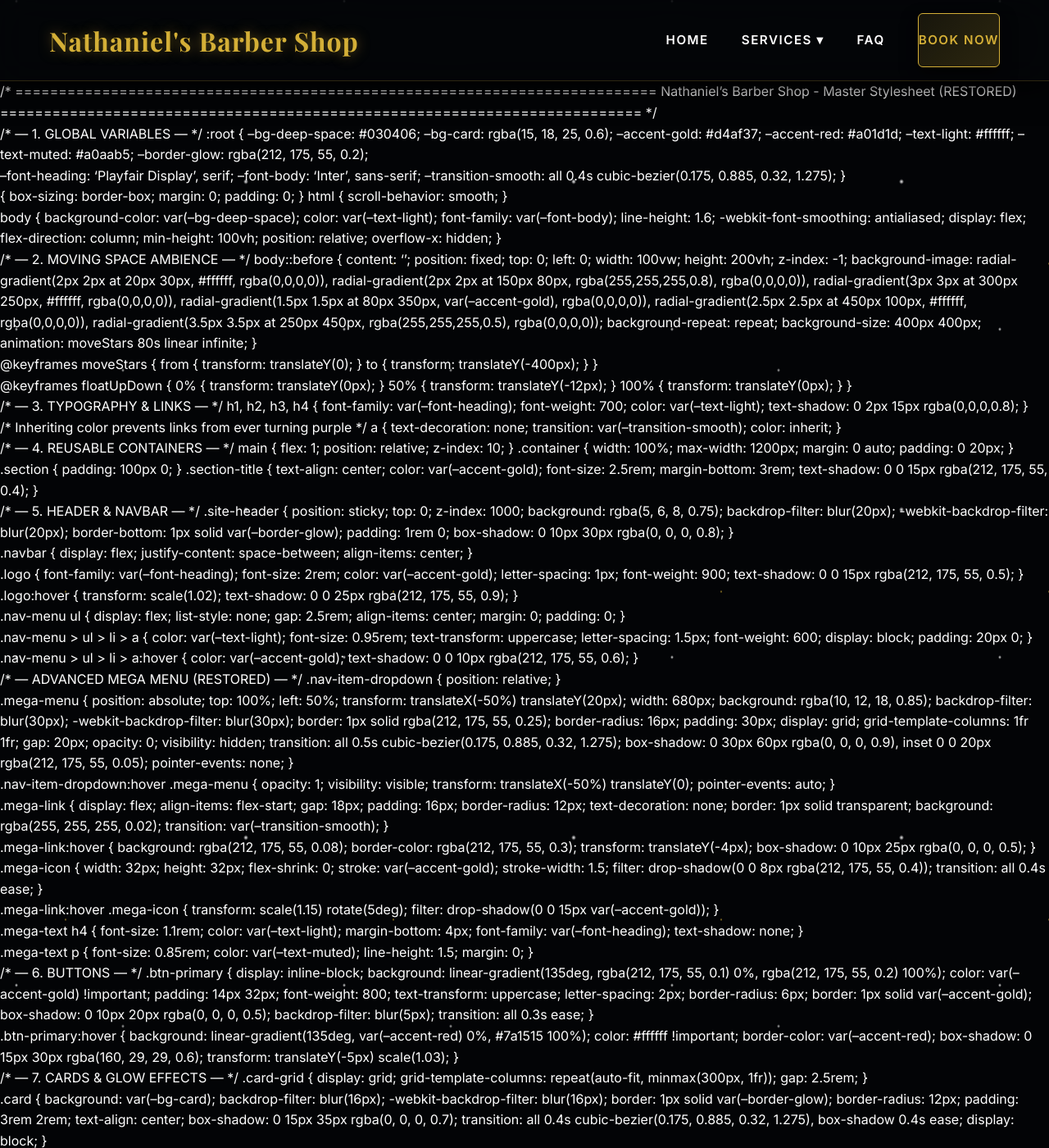
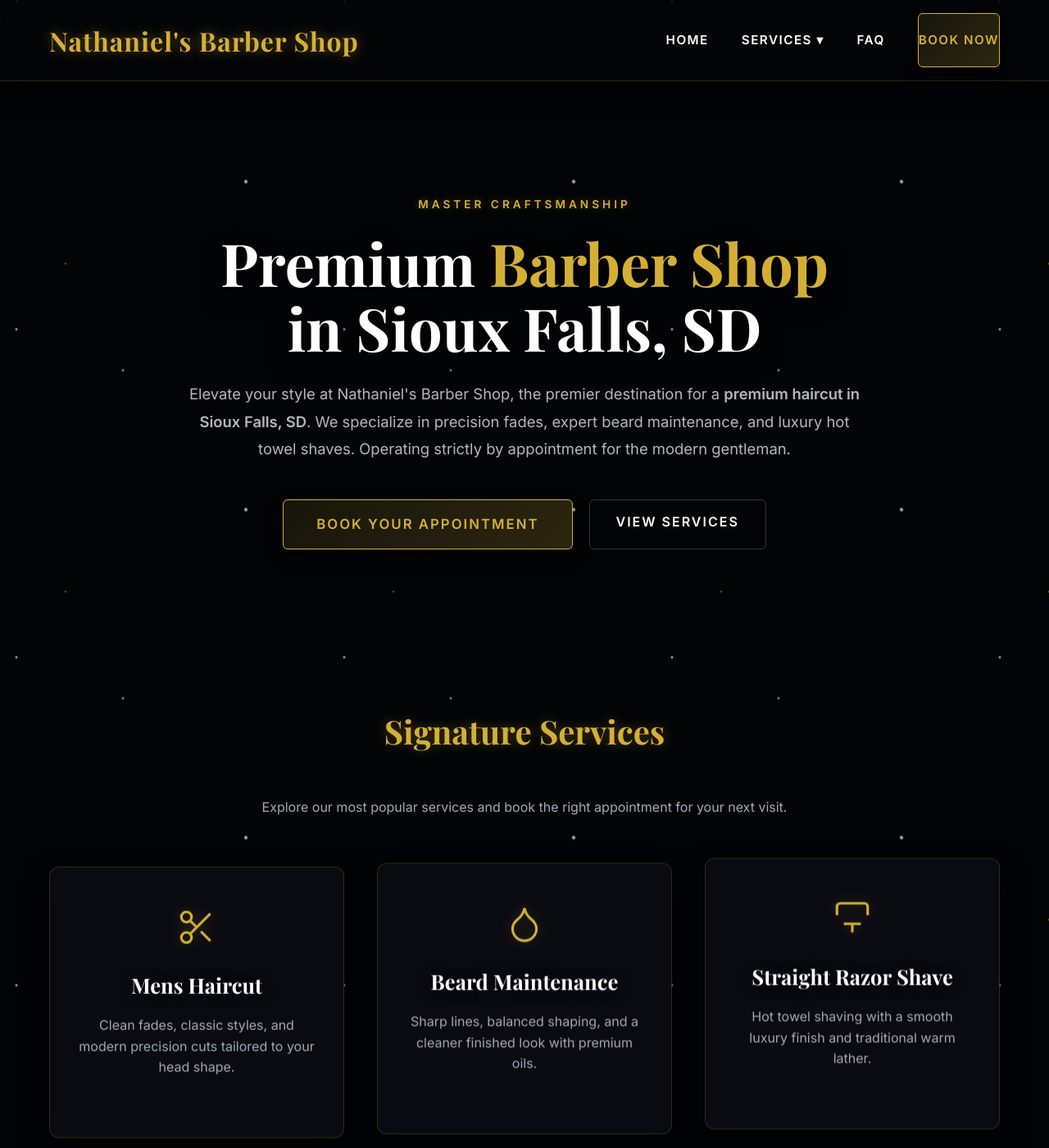
Before and after one commit to YourOnlineSquad/nathaniels-barber-shop, a Jekyll site: the page built from index.md, in a window 1280 px wide and 1400 px high. Shown: the whole window at 82% size. Built offline with Jekyll 4.4.1, drawn with Linux system fonts in a browser that asks for light colours; some web fonts are replaced; our own code applies the rules of GitHub Pages for plain Markdown files; some of the changed text lies outside the part shown.

Commit message:
Update index.md

```diff
--- a/index.md
+++ b/index.md
@@ -1,368 +1,82 @@
-/* ==========================================================================
-   Nathaniel's Barber Shop - Master Stylesheet (RESTORED)
-   ========================================================================== */
+---
+layout: default
+title: Premium Barber Shop in Sioux Falls, SD | Nathaniel’s Barber Shop
+---
 
-/* --- 1. GLOBAL VARIABLES --- */
-:root {
-  --bg-deep-space: #030406;
-  --bg-card: rgba(15, 18, 25, 0.6);
-  --accent-gold: #d4af37;
-  --accent-red: #a01d1d;
-  --text-light: #ffffff;
-  --text-muted: #a0aab5;
-  --border-glow: rgba(212, 175, 55, 0.2);
+<section class="section" style="padding-top: 140px; padding-bottom: 90px; position: relative; background: transparent;">
+  <div class="container" style="text-align: center; max-width: 900px;">
 
-  --font-heading: 'Playfair Display', serif;
-  --font-body: 'Inter', sans-serif;
-  --transition-smooth: all 0.4s cubic-bezier(0.175, 0.885, 0.32, 1.275);
-}
+    <span class="eyebrow-text" style="display: block; color: var(--accent-gold); letter-spacing: 4px; text-transform: uppercase; font-size: 0.85rem; margin-bottom: 20px; font-weight: 700;">Master Craftsmanship</span>
 
-* { box-sizing: border-box; margin: 0; padding: 0; }
-html { scroll-behavior: smooth; }
+    <h1 style="font-size: clamp(3rem, 6vw, 4.5rem); line-height: 1.1; margin-bottom: 25px; text-shadow: 0 10px 30px rgba(0,0,0,0.8); font-family: var(--font-heading);">
+      Premium <span style="color: var(--accent-gold);">Barber Shop</span><br>in Sioux Falls, SD
+    </h1>
 
-body {
-  background-color: var(--bg-deep-space);
-  color: var(--text-light);
-  font-family: var(--font-body);
-  line-height: 1.6;
-  -webkit-font-smoothing: antialiased;
-  display: flex;
-  flex-direction: column;
-  min-height: 100vh;
-  position: relative;
-  overflow-x: hidden;
-}
+    <p style="font-size: 1.15rem; color: #b0b8c1; line-height: 1.8; margin-bottom: 45px; padding: 0 20px;">
+      Elevate your style at Nathaniel's Barber Shop, the premier destination for a <strong>premium haircut in Sioux Falls, SD</strong>. We specialize in precision fades, expert beard maintenance, and luxury hot towel shaves. Operating strictly by appointment for the modern gentleman.
+    </p>
 
-/* --- 2. MOVING SPACE AMBIENCE --- */
-body::before {
-  content: '';
-  position: fixed;
-  top: 0; left: 0; width: 100vw; height: 200vh;
-  z-index: -1;
-  background-image:
-      radial-gradient(2px 2px at 20px 30px, #ffffff, rgba(0,0,0,0)),
-      radial-gradient(2px 2px at 150px 80px, rgba(255,255,255,0.8), rgba(0,0,0,0)),
-      radial-gradient(3px 3px at 300px 250px, #ffffff, rgba(0,0,0,0)),
-      radial-gradient(1.5px 1.5px at 80px 350px, var(--accent-gold), rgba(0,0,0,0)),
-      radial-gradient(2.5px 2.5px at 450px 100px, #ffffff, rgba(0,0,0,0)),
-      radial-gradient(3.5px 3.5px at 250px 450px, rgba(255,255,255,0.5), rgba(0,0,0,0));
-  background-repeat: repeat;
-  background-size: 400px 400px;
-  animation: moveStars 80s linear infinite;
-}
+    <div style="display: flex; gap: 20px; justify-content: center; flex-wrap: wrap;">
+      <a href="https://www.styleseat.com/m/v/nathanielsbarbershop?utm_source=google&utm_medium=reserve" target="_blank" rel="noopener noreferrer" class="btn-primary" style="padding: 16px 40px; font-size: 1.05rem;">Book Your Appointment</a>
+      <a href="{{ site.baseurl }}/services/" class="btn-primary" style="background: transparent; border-color: rgba(255,255,255,0.2); color: #fff !important; box-shadow: none;">View Services</a>
+    </div>
 
-@keyframes moveStars {
-  from { transform: translateY(0); }
-  to { transform: translateY(-400px); }
-}
+  </div>
+</section>
 
-@keyframes floatUpDown {
-  0% { transform: translateY(0px); }
-  50% { transform: translateY(-12px); }
-  100% { transform: translateY(0px); }
-}
+<section class="section">
+  <div class="container" style="text-align: center;">
+    <h2 class="section-title">Signature Services</h2>
+    <p style="color: var(--text-muted); margin-bottom: 60px;">
+      Explore our most popular services and book the right appointment for your next visit.
+    </p>
 
-/* --- 3. TYPOGRAPHY & LINKS --- */
-h1, h2, h3, h4 {
-  font-family: var(--font-heading);
-  font-weight: 700;
-  color: var(--text-light);
-  text-shadow: 0 2px 15px rgba(0,0,0,0.8);
-}
+    <div class="card-grid">
+      <a href="{{ site.baseurl }}/services/mens-haircut" class="card float-element">
+        <svg class="service-icon" viewBox="0 0 24 24"><circle cx="6" cy="6" r="3"/><circle cx="6" cy="18" r="3"/><line x1="20" y1="4" x2="8.12" y2="15.88"/><line x1="14.47" y1="14.48" x2="20" y2="20"/><line x1="8.12" y1="8.12" x2="12" y2="12"/></svg>
+        <h3>Mens Haircut</h3>
+        <p>Clean fades, classic styles, and modern precision cuts tailored to your head shape.</p>
+      </a>
 
-/* Inheriting color prevents links from ever turning purple */
-a { text-decoration: none; transition: var(--transition-smooth); color: inherit; }
+      <a href="{{ site.baseurl }}/services/beard-trim" class="card float-element" style="animation-delay: 1s;">
+        <svg class="service-icon" viewBox="0 0 24 24"><path d="M12 22a7 7 0 0 0 7-7c0-2-1-3.9-3-5.5s-3.5-4-4-6.5c-.5 2.5-2 4.9-4 6.5C6 11.1 5 13 5 15a7 7 0 0 0 7 7z"/></svg>
+        <h3>Beard Maintenance</h3>
+        <p>Sharp lines, balanced shaping, and a cleaner finished look with premium oils.</p>
+      </a>
 
-/* --- 4. REUSABLE CONTAINERS --- */
-main { flex: 1; position: relative; z-index: 10; }
-.container { width: 100%; max-width: 1200px; margin: 0 auto; padding: 0 20px; }
-.section { padding: 100px 0; }
-.section-title { text-align: center; color: var(--accent-gold); font-size: 2.5rem; margin-bottom: 3rem; text-shadow: 0 0 15px rgba(212, 175, 55, 0.4); }
+      <a href="{{ site.baseurl }}/services/shave" class="card float-element" style="animation-delay: 2s;">
+        <svg class="service-icon" viewBox="0 0 24 24"><path d="M3 10V5a2 2 0 0 1 2-2h14a2 2 0 0 1 2 2v5"/><path d="M7 15h10"/><path d="M12 15v5"/></svg>
+        <h3>Straight Razor Shave</h3>
+        <p>Hot towel shaving with a smooth luxury finish and traditional warm lather.</p>
+      </a>
+    </div>
 
-/* --- 5. HEADER & NAVBAR --- */
-.site-header {
-  position: sticky;
-  top: 0;
-  z-index: 1000;
-  background: rgba(5, 6, 8, 0.75);
-  backdrop-filter: blur(20px);
-  -webkit-backdrop-filter: blur(20px);
-  border-bottom: 1px solid var(--border-glow);
-  padding: 1rem 0;
-  box-shadow: 0 10px 30px rgba(0, 0, 0, 0.8);
-}
+    <div style="margin-top: 80px;">
+      <a href="{{ site.baseurl }}/services/" class="btn-primary" style="background: transparent; border-color: rgba(212,175,55,0.4); color: var(--accent-gold) !important; box-shadow: none;">View All Services</a>
+    </div>
+  </div>
+</section>
 
-.navbar { display: flex; justify-content: space-between; align-items: center; }
+<section class="section" style="background: rgba(10, 12, 18, 0.4); border-top: 1px solid var(--border-glow); border-bottom: 1px solid var(--border-glow);">
+  <div class="container" style="text-align: center; max-width: 800px;">
+    <h2 class="section-title">The Nathaniel Standard</h2>
+    <p style="color: var(--text-muted); font-size: 1.1rem; margin-bottom: 20px; line-height: 1.8;">
+      Nathaniel’s Barber Shop delivers a premium appointment-based experience with focused attention, high-quality maintenance, and a private, professional atmosphere.
+    </p>
+    <p style="color: var(--text-muted); font-size: 1.1rem; line-height: 1.8;">
+      Whether you want a fresh taper, beard detailing, or a traditional straight razor shave, every service is built around detail, consistency, and a sharp finish.
+    </p>
+  </div>
+</section>
 
-.logo {
-  font-family: var(--font-heading);
-  font-size: 2rem;
-  color: var(--accent-gold);
-  letter-spacing: 1px;
-  font-weight: 900;
-  text-shadow: 0 0 15px rgba(212, 175, 55, 0.5);
-}
-.logo:hover { transform: scale(1.02); text-shadow: 0 0 25px rgba(212, 175, 55, 0.9); }
+<section class="section" style="padding-bottom: 120px;">
+  <div class="container" style="text-align: center;">
+    <h2 class="section-title">Visit Nathaniel’s Barber Shop</h2>
+    <p style="font-size: 1.4rem; color: var(--text-light); margin-bottom: 10px;">1401 W 10th St, Sioux Falls, SD 57104</p>
+    <p style="font-size: 1.1rem; color: var(--accent-gold); font-weight: 600; letter-spacing: 2px; text-transform: uppercase;">Strictly by appointment only</p>
 
-.nav-menu ul {
-  display: flex;
-  list-style: none;
-  gap: 2.5rem;
-  align-items: center;
-  margin: 0;
-  padding: 0;
-}
-
-.nav-menu > ul > li > a {
-  color: var(--text-light);
-  font-size: 0.95rem;
-  text-transform: uppercase;
-  letter-spacing: 1.5px;
-  font-weight: 600;
-  display: block;
-  padding: 20px 0;
-}
-.nav-menu > ul > li > a:hover { color: var(--accent-gold); text-shadow: 0 0 10px rgba(212, 175, 55, 0.6); }
-
-/* --- ADVANCED MEGA MENU (RESTORED) --- */
-.nav-item-dropdown { position: relative; }
-
-.mega-menu {
-  position: absolute;
-  top: 100%;
-  left: 50%;
-  transform: translateX(-50%) translateY(20px);
-  width: 680px;
-  background: rgba(10, 12, 18, 0.85);
-  backdrop-filter: blur(30px);
-  -webkit-backdrop-filter: blur(30px);
-  border: 1px solid rgba(212, 175, 55, 0.25);
-  border-radius: 16px;
-  padding: 30px;
-  display: grid;
-  grid-template-columns: 1fr 1fr;
-  gap: 20px;
-  opacity: 0;
-  visibility: hidden;
-  transition: all 0.5s cubic-bezier(0.175, 0.885, 0.32, 1.275);
-  box-shadow: 0 30px 60px rgba(0, 0, 0, 0.9), inset 0 0 20px rgba(212, 175, 55, 0.05);
-  pointer-events: none;
-}
-
-.nav-item-dropdown:hover .mega-menu {
-  opacity: 1;
-  visibility: visible;
-  transform: translateX(-50%) translateY(0);
-  pointer-events: auto;
-}
-
-.mega-link {
-  display: flex;
-  align-items: flex-start;
-  gap: 18px;
-  padding: 16px;
-  border-radius: 12px;
-  text-decoration: none;
-  border: 1px solid transparent;
-  background: rgba(255, 255, 255, 0.02);
-  transition: var(--transition-smooth);
-}
-
-.mega-link:hover {
-  background: rgba(212, 175, 55, 0.08);
-  border-color: rgba(212, 175, 55, 0.3);
-  transform: translateY(-4px);
-  box-shadow: 0 10px 25px rgba(0, 0, 0, 0.5);
-}
-
-.mega-icon {
-  width: 32px;
-  height: 32px;
-  flex-shrink: 0;
-  stroke: var(--accent-gold);
-  stroke-width: 1.5;
-  filter: drop-shadow(0 0 8px rgba(212, 175, 55, 0.4));
-  transition: all 0.4s ease;
-}
-
-.mega-link:hover .mega-icon {
-  transform: scale(1.15) rotate(5deg);
-  filter: drop-shadow(0 0 15px var(--accent-gold));
-}
-
-.mega-text h4 {
-  font-size: 1.1rem;
-  color: var(--text-light);
-  margin-bottom: 4px;
-  font-family: var(--font-heading);
-  text-shadow: none;
-}
-
-.mega-text p {
-  font-size: 0.85rem;
-  color: var(--text-muted);
-  line-height: 1.5;
-  margin: 0;
-}
-
-/* --- 6. BUTTONS --- */
-.btn-primary {
-  display: inline-block;
-  background: linear-gradient(135deg, rgba(212, 175, 55, 0.1) 0%, rgba(212, 175, 55, 0.2) 100%);
-  color: var(--accent-gold) !important;
-  padding: 14px 32px;
-  font-weight: 800;
-  text-transform: uppercase;
-  letter-spacing: 2px;
-  border-radius: 6px;
-  border: 1px solid var(--accent-gold);
-  box-shadow: 0 10px 20px rgba(0, 0, 0, 0.5);
-  backdrop-filter: blur(5px);
-  transition: all 0.3s ease;
-}
-
-.btn-primary:hover {
-  background: linear-gradient(135deg, var(--accent-red) 0%, #7a1515 100%);
-  color: #ffffff !important;
-  border-color: var(--accent-red);
-  box-shadow: 0 15px 30px rgba(160, 29, 29, 0.6);
-  transform: translateY(-5px) scale(1.03);
-}
-
-/* --- 7. CARDS & GLOW EFFECTS --- */
-.card-grid { display: grid; grid-template-columns: repeat(auto-fit, minmax(300px, 1fr)); gap: 2.5rem; }
-
-.card {
-  background: var(--bg-card);
-  backdrop-filter: blur(16px);
-  -webkit-backdrop-filter: blur(16px);
-  border: 1px solid var(--border-glow);
-  border-radius: 12px;
-  padding: 3rem 2rem;
-  text-align: center;
-  box-shadow: 0 15px 35px rgba(0, 0, 0, 0.7);
-  transition: all 0.4s cubic-bezier(0.175, 0.885, 0.32, 1.275), box-shadow 0.4s ease;
-  display: block;
-}
-
-/* The Intense Gold Glow from the Screenshot */
-.card:hover {
-  transform: translateY(-15px) scale(1.02);
-  border-color: rgba(212, 175, 55, 0.8);
-  box-shadow: 0 0 40px rgba(212, 175, 55, 0.25), inset 0 0 20px rgba(212, 175, 55, 0.08);
-  animation-play-state: paused;
-  z-index: 10;
-}
-
-.card h3 { font-size: 1.6rem; margin-bottom: 1rem; color: var(--text-light); }
-.card p { color: var(--text-muted); margin-bottom: 1.5rem; }
-
-.float-element {
-  animation: floatUpDown 6s ease-in-out infinite;
-}
-
-.service-icon {
-  width: 50px;
-  height: 50px;
-  margin: 0 auto 25px;
-  display: block;
-  stroke: var(--accent-gold);
-  stroke-width: 1.5;
-  fill: none;
-  filter: drop-shadow(0 0 8px rgba(212, 175, 55, 0.3));
-  transition: var(--transition-smooth);
-}
-
-.card:hover .service-icon {
-  transform: scale(1.1) rotate(5deg);
-  filter: drop-shadow(0 0 20px var(--accent-gold));
-}
-
-/* --- 8. HERO SECTIONS --- */
-.hero-cinematic {
-  position: relative;
-  padding: 180px 20px 100px;
-  text-align: center;
-  overflow: hidden;
-}
-
-.hero-cinematic::before {
-  content: '';
-  position: absolute;
-  top: 50%;
-  left: 50%;
-  transform: translate(-50%, -50%);
-  width: 800px;
-  height: 800px;
-  background: radial-gradient(circle, rgba(212, 175, 55, 0.08) 0%, rgba(0,0,0,0) 60%);
-  z-index: 0;
-  pointer-events: none;
-}
-
-.hero-cinematic > .container { position: relative; z-index: 1; }
-
-.eyebrow-text {
-  display: block;
-  color: var(--accent-gold);
-  font-family: var(--font-body);
-  font-size: 0.85rem;
-  text-transform: uppercase;
-  letter-spacing: 4px;
-  margin-bottom: 20px;
-  font-weight: 700;
-  text-shadow: 0 0 10px rgba(212, 175, 55, 0.4);
-}
-
-.hero-title {
-  font-size: clamp(2.5rem, 5vw, 4rem);
-  line-height: 1.1;
-  margin-bottom: 25px;
-  text-shadow: 0 10px 30px rgba(0,0,0,0.8);
-}
-
-.accent-line {
-  width: 80px;
-  height: 2px;
-  background: var(--accent-gold);
-  margin: 0 auto 30px;
-  box-shadow: 0 0 15px var(--accent-gold);
-  border-radius: 2px;
-}
-
-.hero-subtitle {
-  font-size: 1.15rem;
-  color: var(--text-muted);
-  max-width: 650px;
-  margin: 0 auto;
-  line-height: 1.8;
-}
-
-/* --- 9. FAQ ACCORDIONS --- */
-.faq-details {
-  border-bottom: 1px solid var(--border-glow);
-  padding: 20px 0;
-}
-
-.faq-summary {
-  font-size: 22px;
-  color: var(--accent-gold);
-  font-weight: 600;
-  cursor: pointer;
-  outline: none;
-}
-
-.faq-answer {
-  color: var(--text-muted);
-  font-size: 20px;
-  line-height: 1.6;
-  margin-top: 15px;
-  margin-bottom: 0;
-}
-
-/* --- 10. MOBILE --- */
-@media (max-width: 768px) {
-  .navbar { flex-direction: column; gap: 1rem; }
-  .nav-menu ul { flex-wrap: wrap; justify-content: center; gap: 1.5rem; }
-  .section { padding: 60px 0; }
-  .btn-primary { padding: 12px 24px; }
-}
+    <div style="margin-top: 60px;">
+      <a href="https://www.styleseat.com/m/v/nathanielsbarbershop?utm_source=google&utm_medium=reserve" target="_blank" rel="noopener noreferrer" class="btn-primary">Reserve Your Chair Now</a>
+    </div>
+  </div>
+</section>
```
